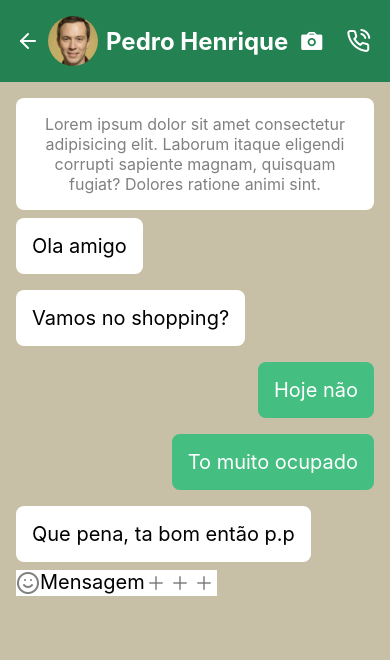
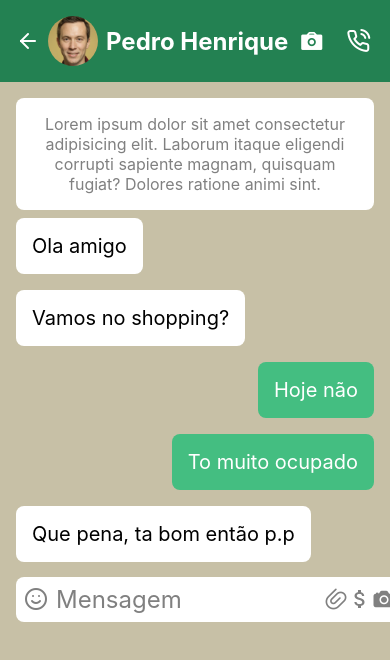
Before and after one commit to pedrokpdo/replica-whats, a React Native app: screen /TcScreen in a window 390 px wide. Shown: the top 660 px of the page. Built offline with nearby package versions, Linux system fonts and the light colour scheme.

Commit message:
TcScreen

```diff
--- a/src/components/SendMessageComponent/index.tsx
+++ b/src/components/SendMessageComponent/index.tsx
@@ -1,4 +1,4 @@
-import { Feather, Ionicons } from '@expo/vector-icons'
+import { AntDesign, Feather, Ionicons, MaterialIcons } from '@expo/vector-icons'
 import React from 'react'
 import { Row } from '../funcionais/RowComponent'
 import { Title } from '../funcionais/TitleComponent'
@@ -6,21 +6,19 @@ import { View } from 'react-native'
 
 export const SendMessageComponent = () => {
     return (
-        <Row>
-            <Row style={{ backgroundColor: 'white' }}>
-                <Row>
-                    <Feather name='smile' size={24} color='gray'/>
-                    <Title>Mensagem</Title>
+        <Row style={{ alignItems: 'center' }}>
+            <Row style={{ backgroundColor: 'white', padding: 8, borderRadius: 8 }}>
+                <Row style={{ alignItems: 'center', width: 300 }}>
+                    <Feather name='smile' size={24} color='gray' />
+                    <Title style={{ fontSize: 24, color: 'gray', marginLeft: 8 }}>Mensagem</Title>
                 </Row>
-                <Row>
-                    <Ionicons name='add' size={24} color={'gray'}/>
-                    <Ionicons name='add' size={24} color={'gray'}/>
-                    <Ionicons name='add' size={24} color={'gray'}/>
+                <Row style={{ alignItems: 'center' }}>
+                    <AntDesign name='paperclip' size={24} color={'gray'} />
+                    <MaterialIcons name='attach-money' size={24} color={'gray'} />
+                    <Ionicons name='camera' size={24} color={'gray'} />
                 </Row>
             </Row>
-            <View>
-                <Ionicons />
-            </View>
+            <Ionicons name='send' size={24} color='white' style={{ backgroundColor: '#238152', padding: 16, borderRadius: 30, marginLeft: 8 }} />
         </Row>
     )
 }
--- a/src/screens/TcScreen/index.tsx
+++ b/src/screens/TcScreen/index.tsx
@@ -5,6 +5,7 @@ import { ContainerComponent } from '../../components/funcionais/ContainerCompone
 import { FullCard } from '../../components/funcionais/FullCard'
 import { Row } from '../../components/funcionais/RowComponent'
 import { Title } from '../../components/funcionais/TitleComponent'
+import { View } from 'react-native'
 //@ts-ignore
 import profile from '../../assets/perfil.jpg'
 import { Space } from '../../components/funcionais/SpaceComponent'
@@ -13,7 +14,7 @@ import { MessageComponent } from '../../components/MessageComponent'
 import { SendMessageComponent } from '../../components/SendMessageComponent'
 export const TcScreen = () => {
     return (
-        <ContainerComponent style={{ backgroundColor: '#c7c0a6' }}>
+        <ContainerComponent style={{ backgroundColor: '#c7c0a6', height: '100%' }}>
             <FullCard style={{ backgroundColor: '#238152' }}>
                 <Row style={{ alignItems: 'center', justifyContent: 'space-between' }}>
                     <Row style={{ alignItems: 'center' }}>
@@ -41,7 +42,9 @@ export const TcScreen = () => {
                 <MessageComponent text='Que pena, ta bom então p.p' message={'me'} />
             </Space>
             <Space>
-                <SendMessageComponent />
+                <View style={{ justifyContent: 'flex-end', flex: 1, height: 230 }}>
+                    <SendMessageComponent />
+                </View>
             </Space>
         </ContainerComponent>
     )
```
